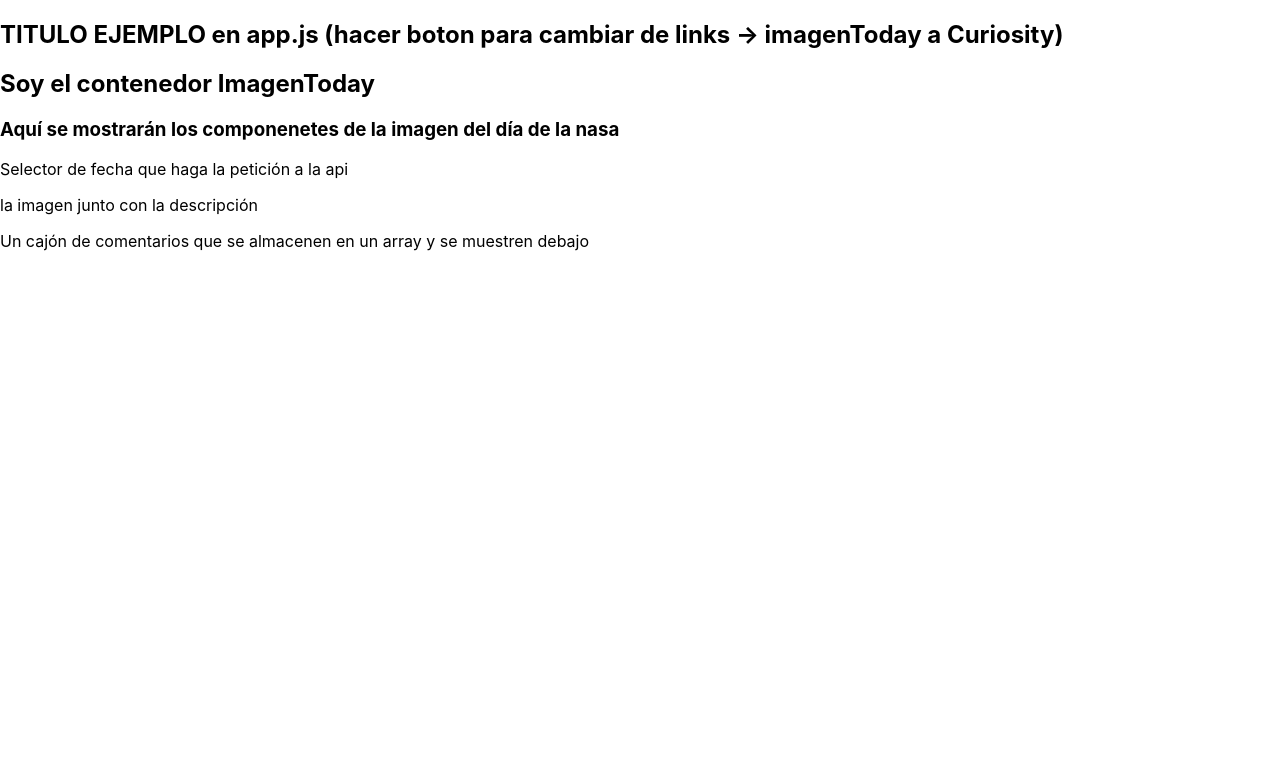
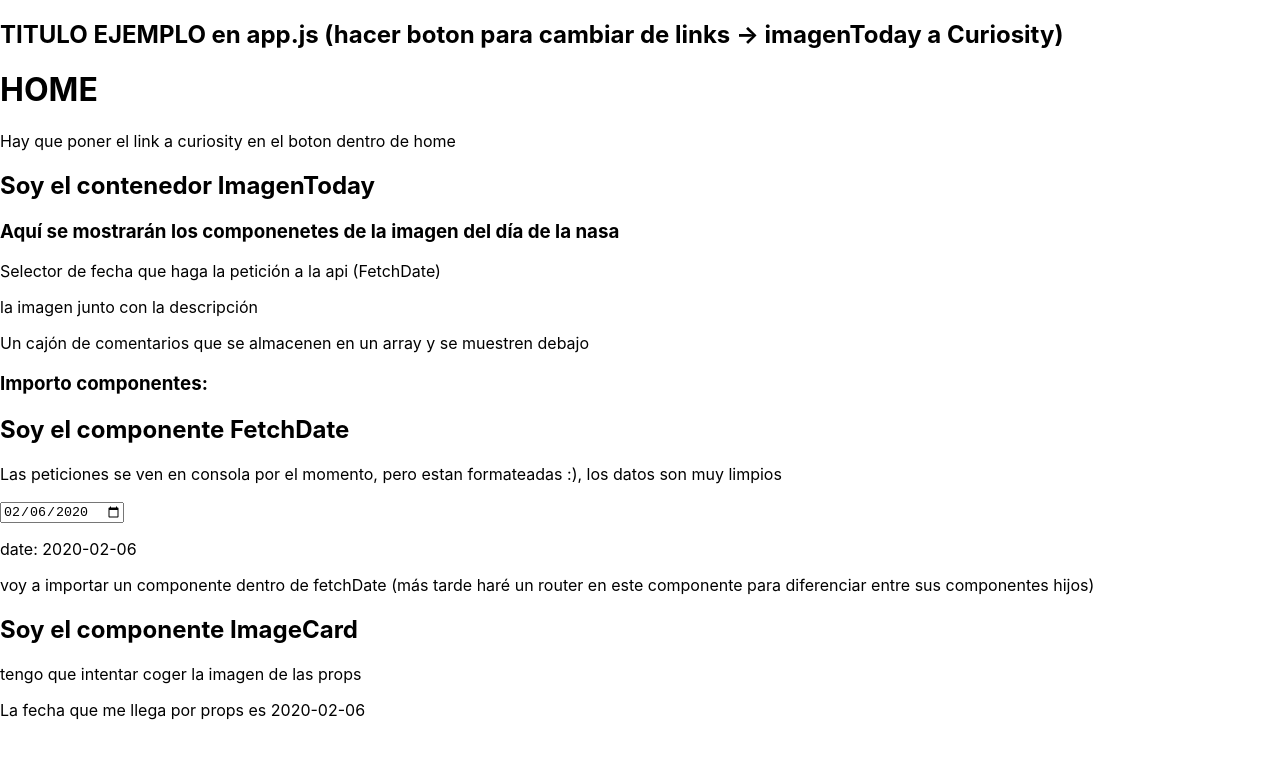
Before and after one commit to Ossyyrr/React-Nasa, a React (Create React App) app: page / in a window 1280 px wide. Shown: the top 758 px of the page. Built offline with nearby package versions, Linux system fonts and the light colour scheme; no server answers.

Commit message:
reorganization of components and containers. It starts with the current date.

```diff
--- a/src/App.js
+++ b/src/App.js
@@ -7,17 +7,15 @@ import {
   Route,
 } from "react-router-dom";
 
-import ImagenToday from './containers/ImagenToday';
-import {getImageToday} from './services/imagenTodayApi';
+import Home from './containers/Home';
 
-getImageToday();
 
 function App() {
   return (
   <Router>
     <h2>TITULO EJEMPLO en app.js  (hacer boton para cambiar de links -> imagenToday a Curiosity)</h2>
     <Switch>
-      <Route path="/" component={ImagenToday} />
+      <Route path="/" component={Home} />
     </Switch>
   </Router>
   );
--- /dev/null
+++ b/src/components/FetchDate/index.js
@@ -0,0 +1,3 @@
+import FetchDate from './view';
+
+export default FetchDate;
--- /dev/null
+++ b/src/components/FetchDate/view.js
@@ -0,0 +1,42 @@
+import React from 'react';
+import PropTypes from 'prop-types';
+
+
+function FetchDate({date, setDate}) {
+
+
+  /*const [date, setDate] = useState('');  //tiene una fecha minima sin datos y fecha maxima de hoy
+
+  useEffect(() => {
+    let today = new Date();
+    let dd = String(today.getDate()).padStart(2, '0');
+    let mm = String(today.getMonth() + 1).padStart(2, '0');
+    let yyyy = today.getFullYear();
+
+    today = yyyy + '-' + mm + '-' + dd;
+    setDate(today);
+  }, []);*/
+
+  console.log(date);
+
+
+  function handleOnChange(e) {
+    setDate(e.target.value);
+  }
+
+  return (
+    <>
+      <h2>Soy el componente FetchDate</h2>
+      <p>
+        Las peticiones se ven en consola por el momento, pero estan formateadas
+        :), los datos son muy limpios
+      </p>
+      <input type="date" value={date} onChange={handleOnChange}></input>
+      <p>date: {date}</p>
+      <p>voy a importar un componente dentro de fetchDate (más tarde haré un router en este componente para diferenciar entre sus componentes hijos)</p>
+
+    </>
+  );
+}
+
+export default FetchDate;
--- /dev/null
+++ b/src/components/ImageCard/index.js
@@ -0,0 +1,3 @@
+import ImageCard from './view';
+
+export default ImageCard;
--- /dev/null
+++ b/src/components/ImageCard/view.js
@@ -0,0 +1,20 @@
+import React, { useState, useEffect } from 'react';
+import PropTypes from 'prop-types';
+
+import {getImageDate} from '../../services/imagenTodayApi';
+
+
+function ImageCard({date}){
+
+    console.log(getImageDate(date));
+
+
+    return <>
+    <h2>Soy el componente ImageCard</h2>
+    <p>tengo que intentar coger la imagen de las props</p>
+    <p>La fecha que me llega por props es {date}</p>
+    </>
+}
+
+
+export default ImageCard;
--- a/src/containers/ImagenToday/view.js
+++ b/src/components/ImagenToday/view.js
@@ -1,13 +1,21 @@
 import React from "react";
 
-function ImagenToday (){
+import FetchDate from '../FetchDate';
+import ImageCard from '../../components/ImageCard';
+
+function ImagenToday ({date, setDate}){
     return(
         <>
         <h2>Soy el contenedor ImagenToday</h2>
         <h3>Aquí se mostrarán los componenetes de la imagen del día de la nasa</h3>
-        <p>Selector de fecha que haga la petición a la api</p>
+        <p>Selector de fecha que haga la petición a la api (FetchDate)</p>
         <p> la imagen junto con la descripción</p>
         <p>Un cajón de comentarios que se almacenen en un array y se muestren debajo</p>
+
+        <h3>Importo componentes:</h3>
+        <FetchDate date={date} setDate={setDate}></FetchDate>
+        <ImageCard  date={date}></ImageCard>
+
         </>
     )
 }
--- /dev/null
+++ b/src/containers/Home/index.js
@@ -0,0 +1,4 @@
+import Home from './view';
+
+
+export default Home;
--- /dev/null
+++ b/src/containers/Home/view.js
@@ -0,0 +1,29 @@
+import React, { useState, useEffect } from 'react';
+
+import ImagenToday from "../../components/ImagenToday";
+
+function Home(){
+
+    const [date, setDate] = useState('');  //tiene una fecha minima sin datos y fecha maxima de hoy
+
+    useEffect(() => {   //para que actualice a fecha de hoy al montar el componente
+      let today = new Date();
+      let dd = String(today.getDate()).padStart(2, '0');
+      let mm = String(today.getMonth() + 1).padStart(2, '0');
+      let yyyy = today.getFullYear();
+
+      today = yyyy + '-' + mm + '-' + dd;
+      setDate(today);
+    }, []);
+
+
+    return <><h1>HOME</h1>
+    <p>Hay que poner el link a curiosity en el boton dentro de home</p>
+    <ImagenToday date={date} setDate={setDate}></ImagenToday>
+
+    </>
+}
+
+
+
+export default Home;
--- a/src/services/imagenTodayApi.js
+++ b/src/services/imagenTodayApi.js
@@ -1,9 +1,9 @@
 import axios from 'axios';
-//require('dotenv').config();
+//require('dotenv').config();    //@TODO pasar API_KEY a .env
 
 const API_KEY = '94ftHHW76UIZyPMSQOH1p8SBgiUR63RKChpT80rv';
-let date = '2020-02-01';  //@TODO conectar con componente fecha
-const URL =`https://api.nasa.gov/planetary/apod?api_key=${API_KEY}&date=${date}&hd=true`;
+//let date = '2020-02-01';  //@TODO conectar con componente fecha
+const URL =`https://api.nasa.gov/planetary/apod?api_key=${API_KEY}&hd=true`;
 
 function formatData(data) {
 
@@ -18,9 +18,8 @@ function formatData(data) {
   };
 }
 
-export async function getImageToday() {
-
-  const { data } = await axios.get(URL);
-  console.log(formatData(data));
-  return formatData(data);
-}
+  export async function getImageDate(date) {
+    const { data } = await axios.get(`${URL}&date=${date}`);
+    console.log(formatData(data));
+    return formatData(data);
+  }
```
Also changed, not shown: src/components/ImagenToday/index.js (renamed from src/containers/ImagenToday/index.js).
